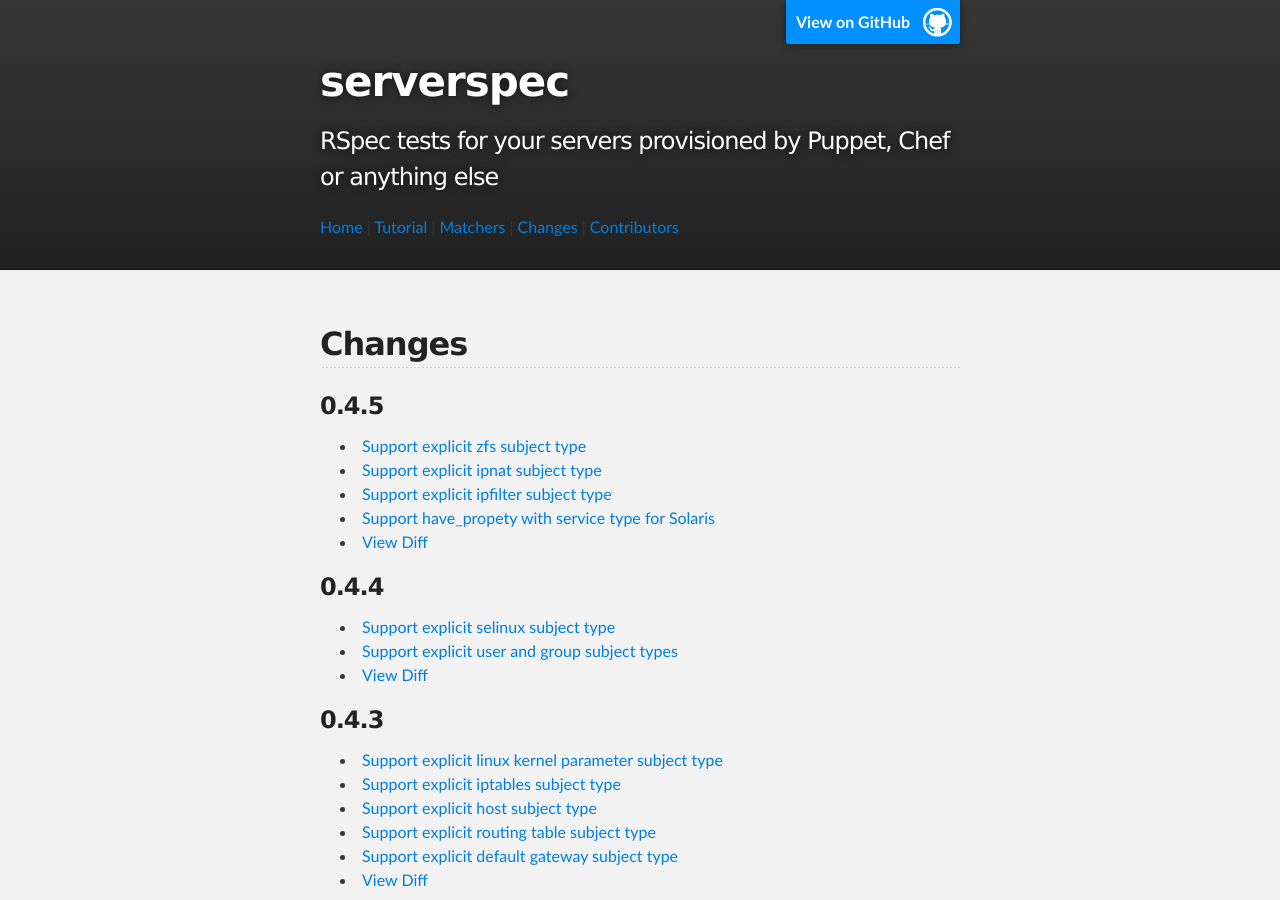
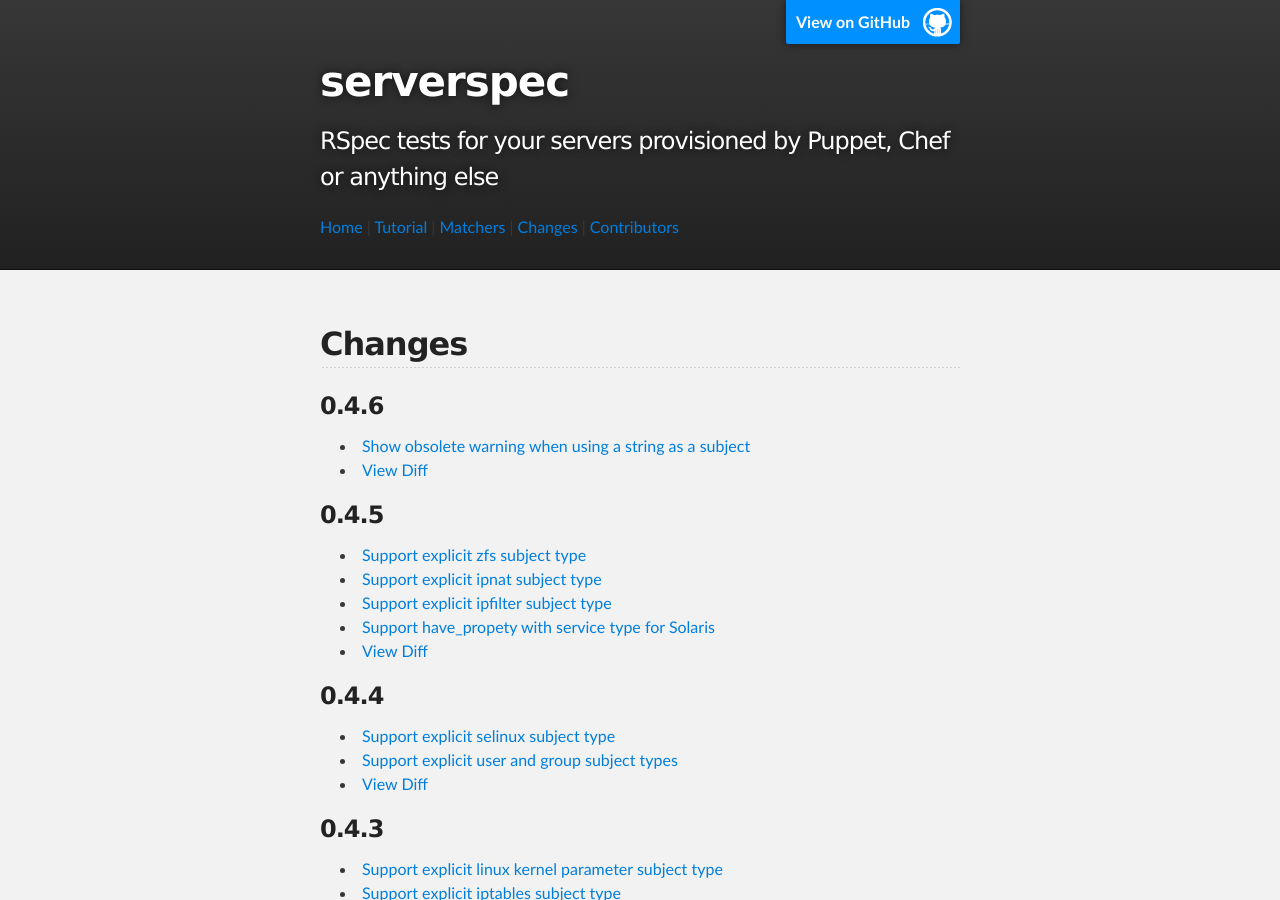
Before and after one commit to serverspec/serverspec.github.io, a Jekyll site: the page built from changes.md, in a window 1280 px wide and 900 px high. Built offline with Jekyll 4.4.1, drawn with Linux system fonts in a browser that asks for light colours; Markdown is read by kramdown in place of the engine named in the settings.

Commit message:
Add changes of v0.4.6

```diff
--- a/changes.md
+++ b/changes.md
@@ -4,6 +4,11 @@ title: changes
 ---
 
 ## Changes
+
+### 0.4.6
+
+ * [Show obsolete warning when using a string as a subject](https://github.com/mizzy/serverspec/pull/123)
+ * [View Diff](https://github.com/mizzy/serverspec/compare/v0.4.5...v0.4.6)
 
 ### 0.4.5
 
```
